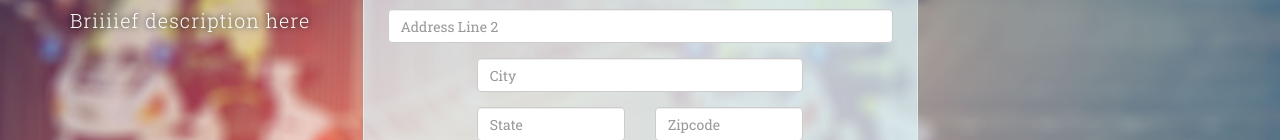
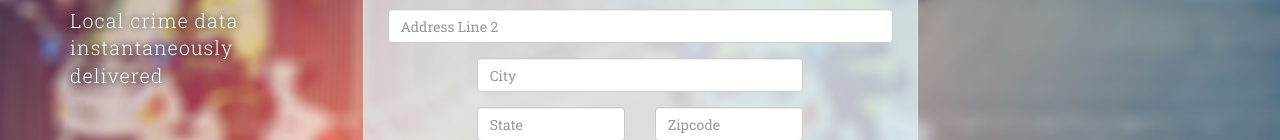
Before and after one commit to jmagnarelli/watchyourback, a plain HTML site: page static/index.html in a window 1280 px wide. Shown: the part 391-531 px from the top of the page. Drawn offline with nearby package versions, Linux system fonts and the light colour scheme.

Commit message:
Added briiiief description there

```diff
--- a/static/index.html
+++ b/static/index.html
@@ -26,7 +26,7 @@
             <div class="head-content">
               <img src="img/logo.png" class="img-responsive logo">
               <h1>TweetPD</h1>
-              <p>Briiiief description here</p>
+              <p>Local crime data instantaneously delivered</p>
             </div>
           </div>
           <div class="col-md-6 col-md-offset-0 col-sm-6 col-sm-offset-3 col-xs-12">
```
